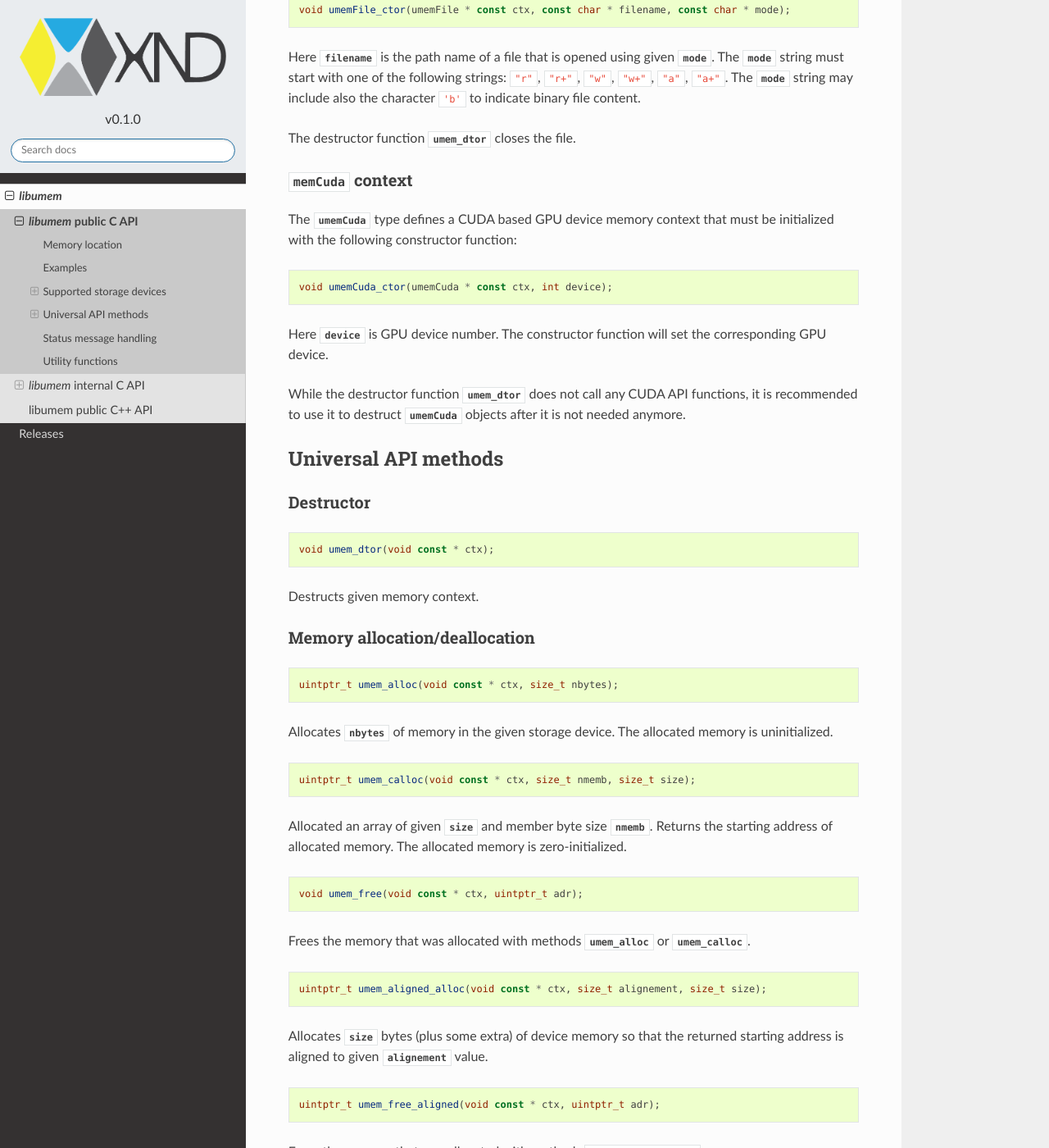
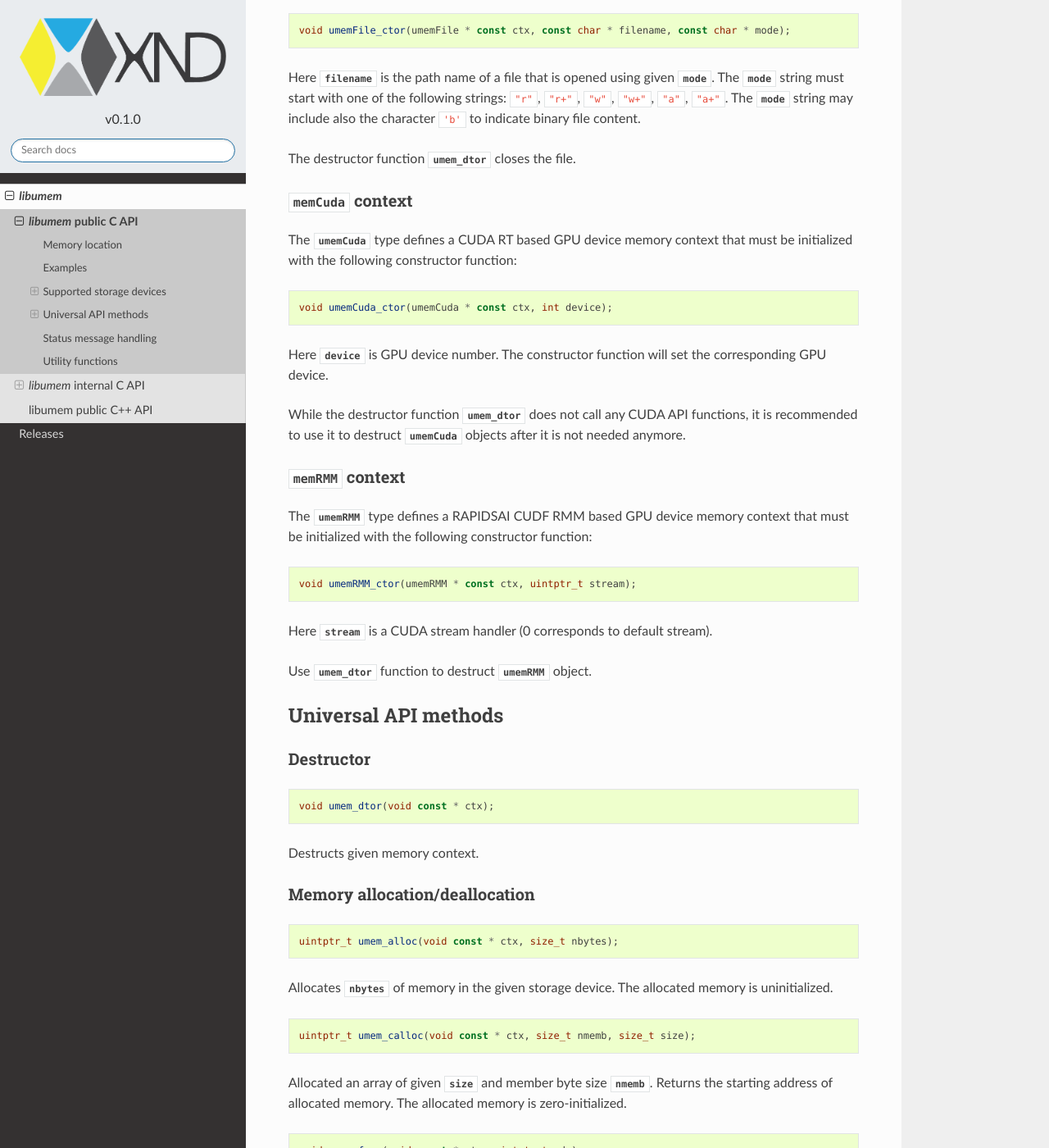
Before and after one commit to xnd-project/umem, a Sphinx documentation site: the page built from doc/libumem/c-api.rst, in a window 1280 px wide and 1400 px high, scrolled down 2437 px. Shown: the whole window at 82% size. Built offline with Sphinx 7.4.7 and the Read the Docs theme 2.0.0, drawn with Linux system fonts in a browser that asks for light colours; some of the changed text lies outside the part shown.

Commit message:
Update docs about RMM support.

```diff
--- a/doc/libumem/c-api.rst
+++ b/doc/libumem/c-api.rst
@@ -111,7 +111,11 @@ objects (C :type:`struct` instances):
 
 * :type:`umemFile` - `stdio.h` based interface to files,
 
-* :type:`umemCuda` - CUDA based interface to GPU device memory.
+* :type:`umemCuda` - CUDA RT based interface to GPU device memory.
+
+* :type:`umemRMM` - `RAPIDSAI CUDF RMM`__ based interface to GPU device memory.
+
+__ https://github.com/rapidsai/cudf/blob/master/cpp/src/rmm/RAPIDS_Memory_Manager.md
 
 Each device memory context has specific initializer (a
 constructor). However, all other memory management methods such as
@@ -153,7 +157,7 @@ The destructor function :func:`umem_dtor` closes the file.
 :type:`memCuda` context
 '''''''''''''''''''''''
 
-The :type:`umemCuda` type defines a CUDA based GPU device memory
+The :type:`umemCuda` type defines a CUDA RT based GPU device memory
 context that must be initialized with the following constructor
 function:
 
@@ -167,6 +171,21 @@ the corresponding GPU device.
 While the destructor function :func:`umem_dtor` does not call any CUDA
 API functions, it is recommended to use it to destruct :type:`umemCuda`
 objects after it is not needed anymore.
+
+:type:`memRMM` context
+'''''''''''''''''''''''
+
+The :type:`umemRMM` type defines a RAPIDSAI CUDF RMM based GPU device
+memory context that must be initialized with the following constructor
+function:
+
+.. code-block:: c
+
+   void umemRMM_ctor(umemRMM * const ctx, uintptr_t stream);
+
+Here :data:`stream` is a CUDA stream handler (0 corresponds to default stream).
+
+Use :func:`umem_dtor` function to destruct :type:`umemRMM` object.
 
 Universal API methods
 ---------------------
```
Also changed, not shown: 1 other file.
